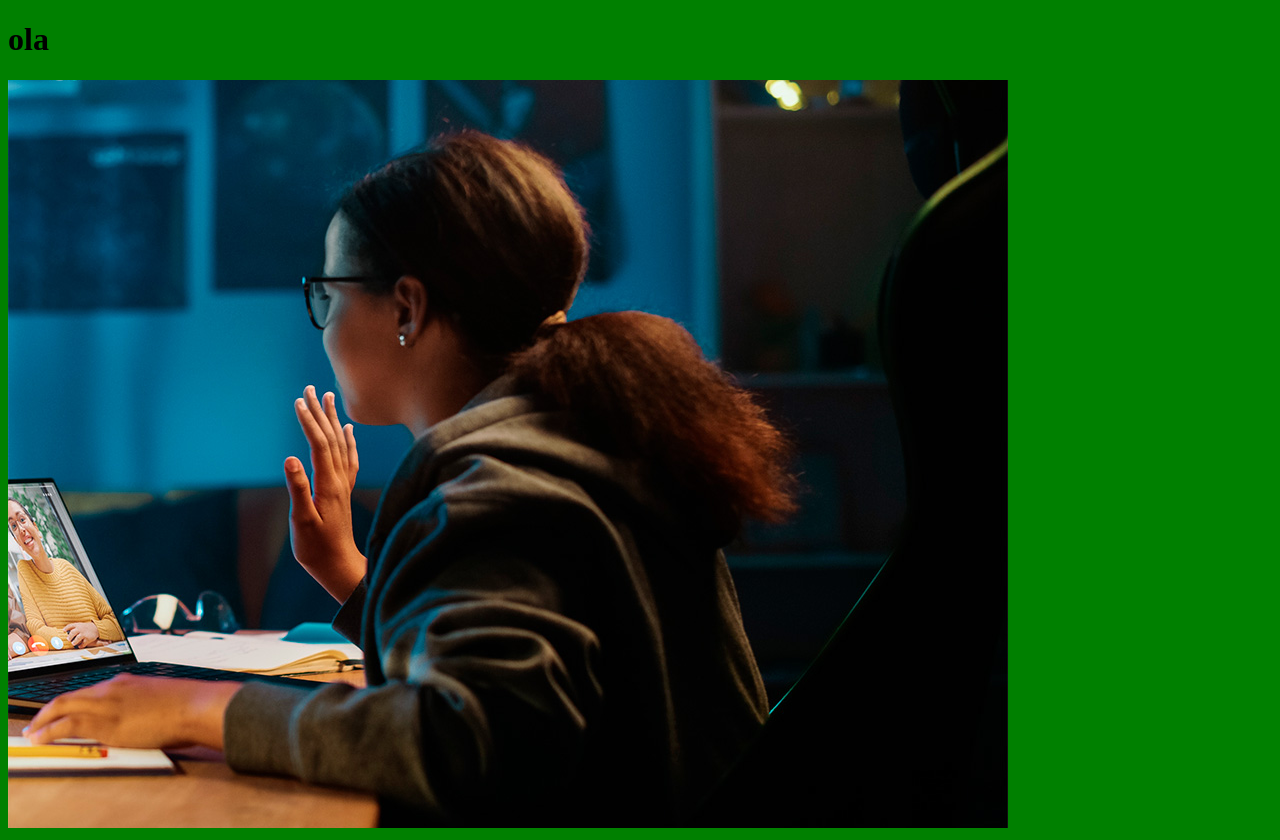
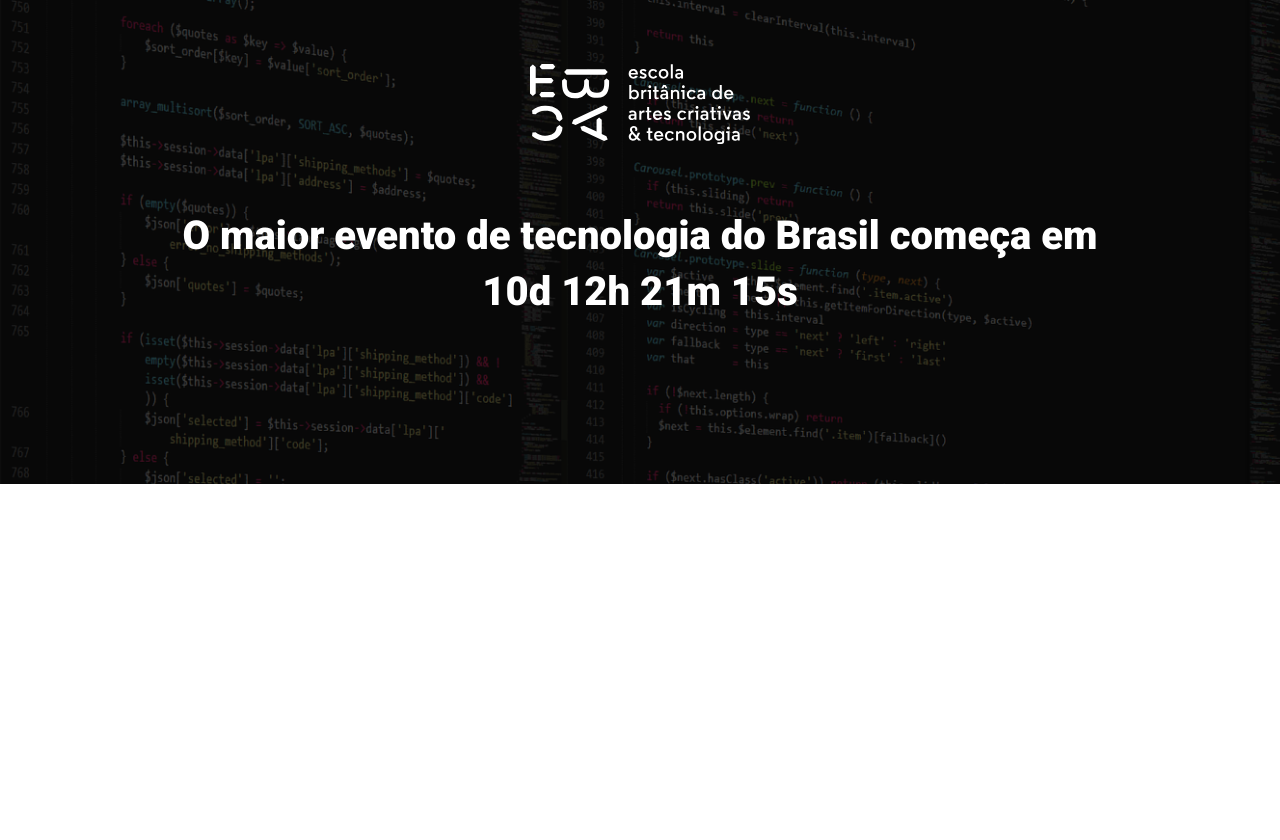
Before and after one commit to samuel-lino/Ebac_talks, a website built with Parcel: page src/index.html in a window 1280 px wide. After the commit the page ends 800 px from the top, so only its background shows below. Built offline with nearby package versions, Linux system fonts and the light colour scheme.

Commit message:
criando o hero

```diff
--- a/package.json
+++ b/package.json
@@ -3,7 +3,7 @@
   "version": "1.0.0",
   "main": "index.js",
   "scripts": {
-    "dev": "parcel src/index.html src/styles/main.scss src/js/main.js --no-cache",
+    "dev": "parcel src/index.html",
     "test": "echo \"Error: no test specified\" && exit 1"
   },
   "keywords": [],
--- a/src/index.html
+++ b/src/index.html
@@ -4,11 +4,20 @@
     <meta charset="UTF-8">
     <meta name="viewport" content="width=device-width, initial-scale=1.0">
     <title>EBAC-Talks</title>
+    <link rel="preconnect" href="https://fonts.googleapis.com">
+    <link rel="preconnect" href="https://fonts.gstatic.com" crossorigin>
+    <link href="https://fonts.googleapis.com/css2?family=Roboto:ital,wght@0,100;0,300;0,400;0,500;0,700;0,900;1,100;1,300;1,400;1,500;1,700;1,900&display=swap" rel="stylesheet">
     <link rel="stylesheet" href="./styles/main.scss">
 </head>
 <body>
-    <h1>ola</h1>
-    <img src="./images/backend.png" alt="">
+    <header class="hero">
+        <div class="container">
+            <img class="hero__logo" src="images/ebac_logo.svg" alt="EBAC">
+            <p class="hero__text">
+                O maior evento de tecnologia do Brasil começa em 10d 12h 21m 15s
+            </p>
+        </div>
+    </header>
     <script src="./js/main.js"></script>
 </body>
 </html>
--- /dev/null
+++ b/src/styles/_hero.scss
@@ -0,0 +1,52 @@
+.hero{
+    padding-top: 64px;
+    padding-bottom: 100px;
+    background-image: url(../images/fundo.png);
+    background-repeat: no-repeat;
+    background-size: cover;
+    position: relative;
+
+    .container{
+        position: relative;
+    }
+
+    &::before{
+        position: absolute;
+        top: 0;
+        left: 0;
+        width: 100%;
+        height: 100%;
+        background-color: #000;
+        content: '';
+        opacity: .7;
+    }
+
+    &__text{
+        margin-top: 64px;
+        margin-bottom: 64px;
+        font-size: 40px;
+        line-height: 56px;
+        color: #fff;
+        font-weight: 800;
+        text-align: center;
+    }
+
+    &__logo{
+        margin: 0 auto;
+        height: 80px;
+        display: block;
+    }
+
+    @media(max-width: 640px){
+        padding: 40px 0;
+        &__logo{
+            height: 40px;
+        }
+
+        &__text{
+            font-size: 22px;
+            line-height: 24px;
+            margin: 24px 0;
+        }
+    }
+}
--- a/src/styles/main.scss
+++ b/src/styles/main.scss
@@ -1,3 +1,21 @@
-body{
-    background-color: green;
+@use 'hero';
+
+
+*{
+    margin: 0;
+    padding: 0;
+    box-sizing: border-box;
+    font-family: "Roboto", sans-serif;
 }
+.container{
+    max-width: 960px;
+    width: 100%;
+    margin: 0 auto;
+
+    @media(max-width: 640px){
+        max-width: 80%;
+    }
+    @media(max-width: 1024px){
+        max-width: 90%;
+    }
+}
```
